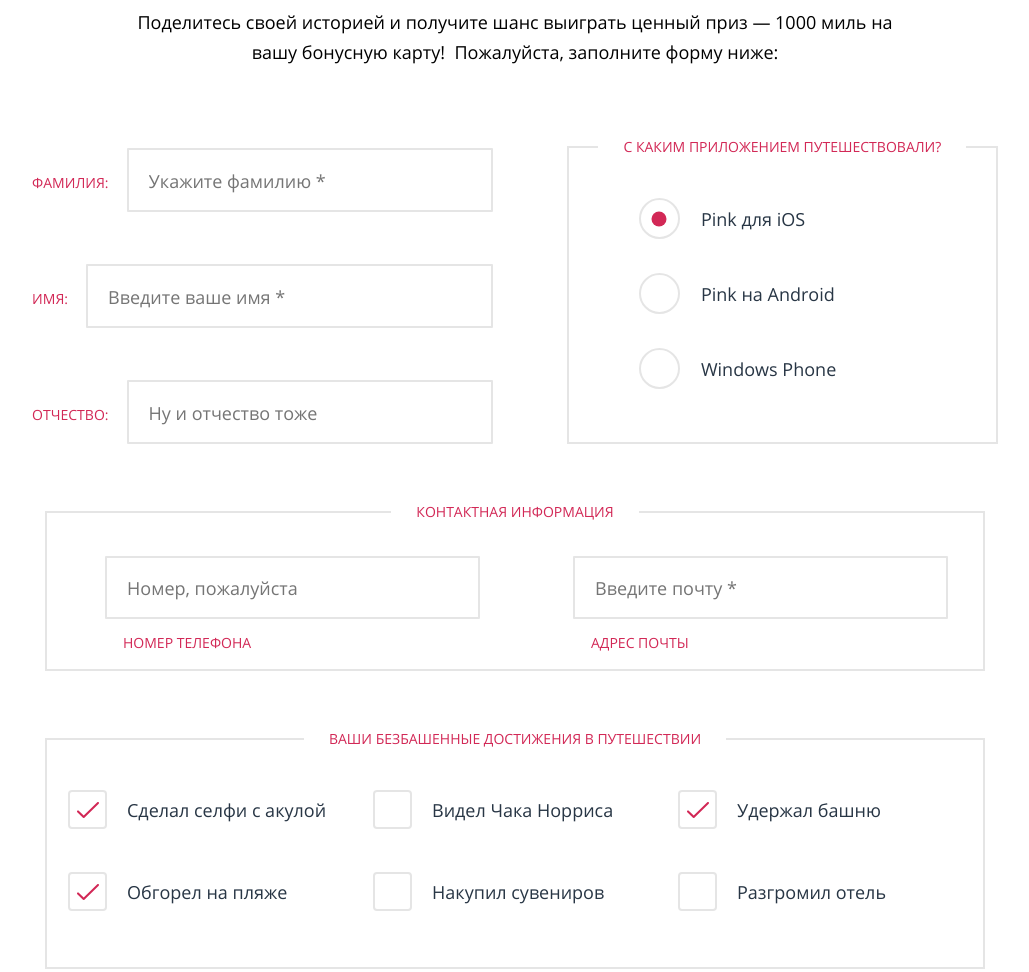
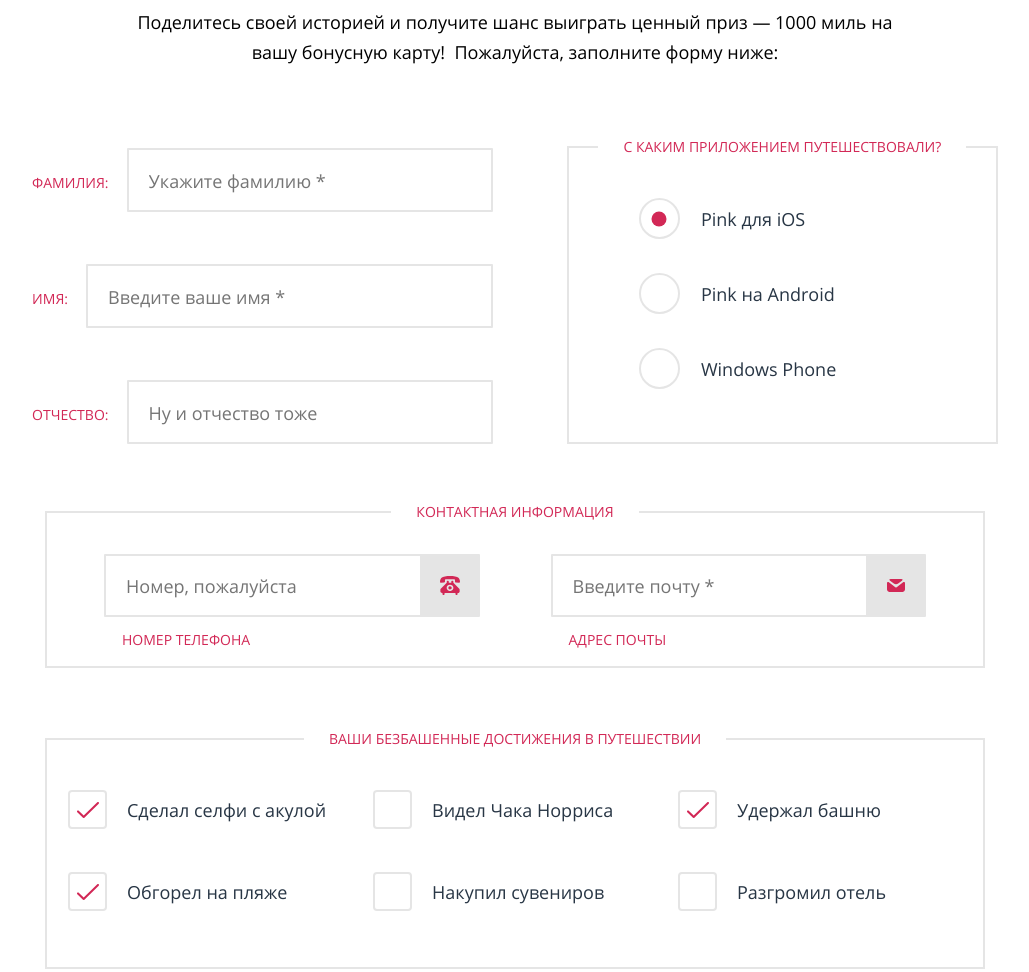
Before and after one commit to MaximRMD/1646999-pink-23, a website: page source/form.html in a window 1280 px wide. Shown: the part 480-1452 px from the top of the page, without its empty margins (125-1154 px from the left). Drawn offline with nearby package versions, Linux system fonts and the light colour scheme; files that its build step writes are made by us from their sources.

Commit message:
pixel 12.09.2021

```diff
--- a/source/form.html
+++ b/source/form.html
@@ -130,9 +130,9 @@
         <span class="raffle-text__tablet">Пожалуйста, заполните форму ниже:</span>
       </p>
     </div>
-    <div class="form-wrapper">
-      <form class="write__form write__width" method="POST">
-        <div class="write-paragraph container">
+    <form class="form-wrapper">
+      <div class="write write__width" method="POST">
+        <div class="write__paragraph container">
           <p class="item-paragraph">
             <label class="input-title" for="name">Фамилия:</label>
             <input class="write__input write-input-name" id="name" type="text" name="name"
@@ -151,7 +151,7 @@
               placeholder="Ну и отчество тоже">
           </p>
         </div>
-      </form>
+      </div>
 
       <div class="progress container">
         <fieldset class="progress__block filter">
@@ -197,22 +197,22 @@
         </fieldset>
       </div>
 
-      <div class="write container">
-        <form class="write__form" method="POST">
+      <div class="write__form container">
+        <div class="write__form" method="POST">
           <fieldset class="write__item write__item-contact">
             <legend class="applications__title applications__title--phones">Контактная информация</legend>
-            <p class="item-paragraph item-paragraph__contact">
+            <p class="item-paragraph item-paragraph--type-tel  item-paragraph__contact">
               <label class="input-title input-title__contact" for="phone">Номер телефона</label>
               <input class="write__input write__input-contact" id="phone" type="text" name="phone"
                 placeholder="Номер, пожалуйста">
             </p>
-            <p class="item-paragraph item-paragraph__contact">
+            <p class="item-paragraph item-paragraph--type-email item-paragraph__contact">
               <label class="input-title input-title__contact" for="email">Адрес почты</label>
               <input class="write__input write__input-contact" id="email" type="email" name="email"
                 placeholder="Введите почту *">
             </p>
           </fieldset>
-        </form>
+        </div>
 
       </div>
 
@@ -247,7 +247,7 @@
           </ul>
         </fieldset>
       </div>
-    </div>
+    </form>
 
 
     <div class="container">
@@ -339,7 +339,7 @@
   <script src="https://api-maps.yandex.ru/2.1/?apikey=1bf215ba-9474-4f2f-aafe-705892ec1e59&lang=ru_RU"
     type="text/javascript"></script>
   <script src="./js/map.js"></script>
-  <script src="./js/modal.js"></script>
+ <script src="./js/modal.js"></script>
 </body>
 
 </html>
--- a/source/sass/blocks/advantages.scss
+++ b/source/sass/blocks/advantages.scss
@@ -15,14 +15,15 @@
     text-align: center;
     font-size: 30px;
     line-height: 30px;
-    max-width: 240px;
+    max-width: 244px;
+    margin: 0 auto;
     margin-bottom: 21px;
   }
 }
 
 .advantages__subtitle {
   margin: 0;
-  min-width: 280px;
+  max-width: 280px;
   margin-left: auto;
   margin-right: auto;
   margin-bottom: 31px;
@@ -133,6 +134,8 @@
   @include desktop {
     display: flex;
     margin-bottom: 32px;
+    width: 100%;
+    gap: 20px;
   }
 }
 
@@ -148,7 +151,7 @@
 
   @include desktop {
     display: block;
-    margin-bottom: 43px;
+    margin-bottom: 51px;
   }
 }
 
@@ -189,3 +192,7 @@
     margin-bottom: 0;
   }
 }
+
+.advantages__item {
+  flex: 1;
+}
--- a/source/sass/blocks/applications.scss
+++ b/source/sass/blocks/applications.scss
@@ -56,4 +56,8 @@
     margin-bottom: 29px;
     display: block;
   }
+
+  @include desktop {
+    margin-bottom: 27px;
+  }
 }
--- a/source/sass/blocks/effect.scss
+++ b/source/sass/blocks/effect.scss
@@ -13,6 +13,10 @@
 
   @include tablets {
     font-size: 14px;
+  }
+
+  @include desktop {
+    font-size: 18px;
   }
 }
 
--- a/source/sass/blocks/emotions.scss
+++ b/source/sass/blocks/emotions.scss
@@ -63,9 +63,10 @@
   font-size: 18px;
   line-height: 30px;
   color: $extra-light-black;
-  text-align: center;
+  text-align: left;
   margin-bottom: 49px;
   padding-top: 14px;
+  padding-left: 20px;
 
   @include tablets {
     min-height: 193px;
--- a/source/sass/blocks/item-paragraph.scss
+++ b/source/sass/blocks/item-paragraph.scss
@@ -23,27 +23,53 @@
   }
 }
 
-.item-paragraph__contact:nth-last-of-type(1) {
-  @include tablets {
-    margin-bottom: 27px;
-  }
-
-  @include desktop {
-    margin-bottom: 0;
-  }
-}
-
 .item-paragraph__contact {
   @include tablets {
+    position: relative;
     max-width: 500px;
     flex-direction: column;
     align-items: flex-start;
-    margin-bottom: 30px;
+    margin-bottom: 27px;
     margin-left: 58px;
     margin-right: 35px;
   }
 
   @include desktop {
+    margin-left: 0;
+    margin-right: 0;
     margin-bottom: 11px;
   }
 }
+
+.item-paragraph__contact::before {
+  display: none;
+
+  @include tablets {
+    content: "";
+    display: block;
+    width: 60px;
+    height: 60px;
+    position: absolute;
+    right: 0;
+    top: 2px;
+  }
+}
+
+.item-paragraph--type-tel::before {
+  display: none;
+
+  @include tablets {
+    display: block;
+    background: url("../img/pink-contact-form.svg");
+  }
+}
+
+
+.item-paragraph--type-email::before {
+  display: none;
+
+  @include tablets {
+    display: block;
+    background: url("../img/pink-contact-form-mail.svg");
+  }
+}
--- a/source/sass/blocks/write.scss
+++ b/source/sass/blocks/write.scss
@@ -1,4 +1,4 @@
-.write {
+.write__form {
   order: -1;
 }
 
@@ -27,7 +27,7 @@
   }
 }
 
-.write__form {
+.write {
   margin-bottom: 25px;
   order: -1;
 
@@ -57,20 +57,26 @@
 .write__input-contact {
   @include tablets {
     padding-top: 15px;
-    margin-bottom: 9px;
+    margin-bottom: 11px;
     margin-left: auto;
     margin-right: auto;
+  }
+
+  @include desktop {
+    margin-bottom: 8px;
   }
 }
 
 .write__item-contact {
-  margin-bottom: 23px;
+  margin-bottom: 25px;
 
   @include tablets {
-    margin-bottom: 61px;
+    margin-bottom: 60px;
   }
 
   @include desktop {
-    margin-bottom: 59px;
+    margin-bottom: 62px;
+    padding: 0 57px;
+    gap: 71px;
   }
 }
```
Also changed, not shown: source/index.html (+5 -5 lines), source/img/pink-contact-form-mail.svg (added).
